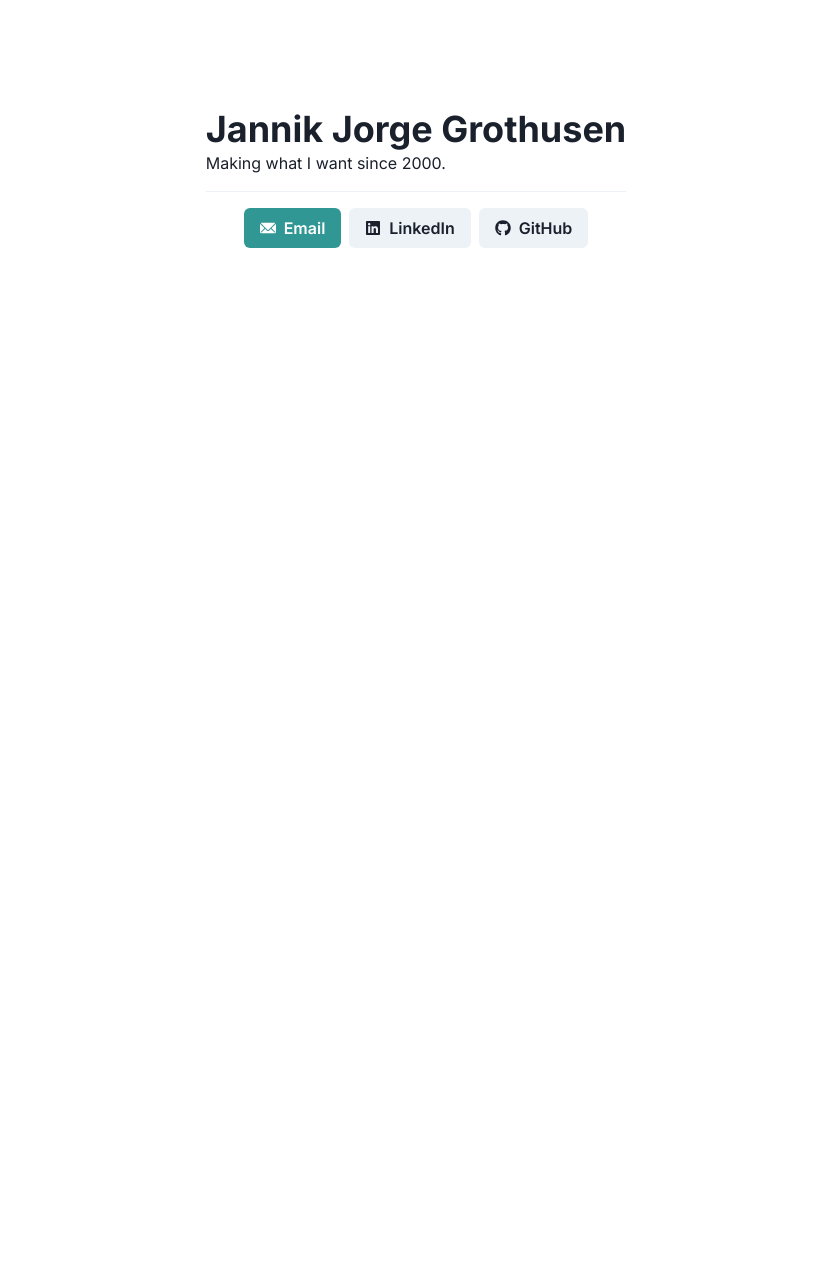
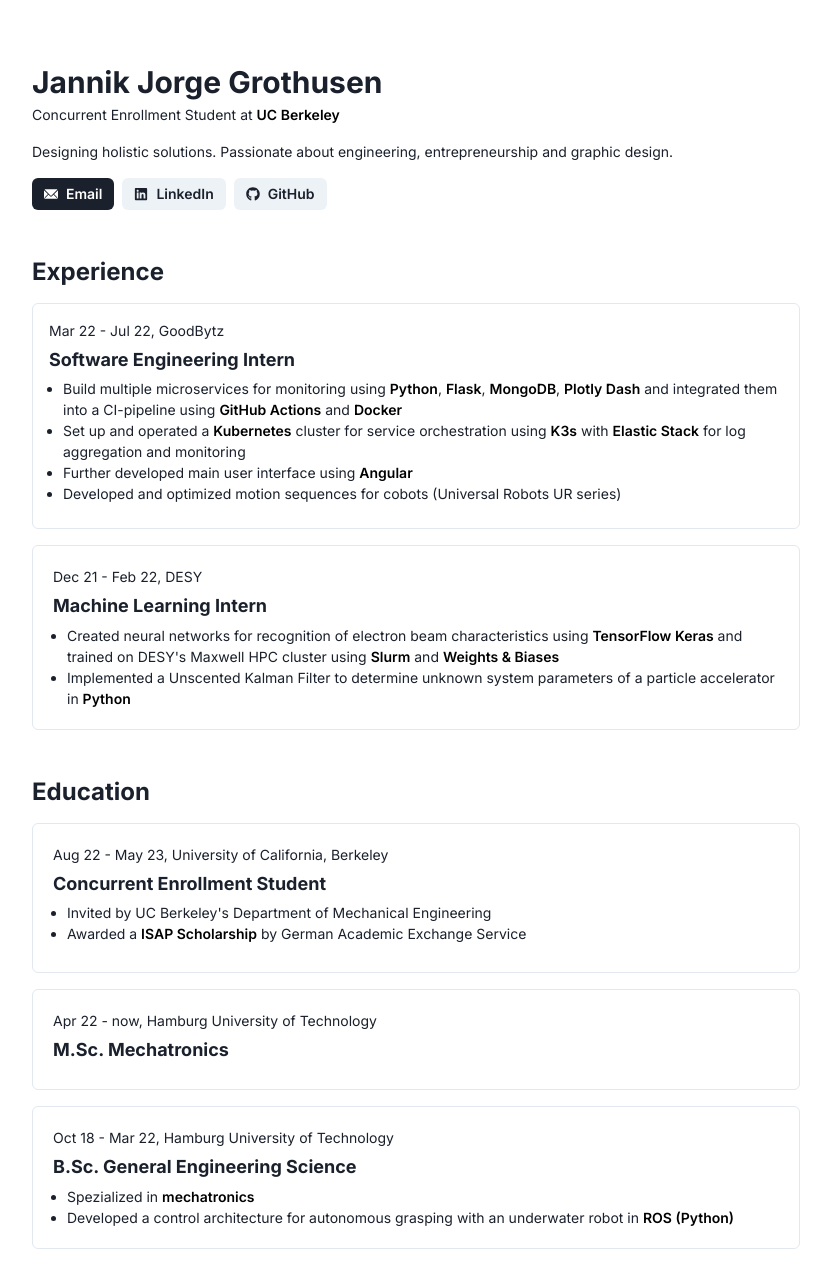
Before and after one commit to J4nn1K/personal-website, a Next.js app: page / in a window 1280 px wide. Shown: the whole page, without its empty margins (224-1055 px from the left). Before the commit the page ends 800 px from the top, so only its background shows below. Built offline with nearby package versions, Linux system fonts and the light colour scheme.

Commit message:
Add static content for experience and education sections

```diff
--- a/pages/index.js
+++ b/pages/index.js
@@ -3,28 +3,37 @@ import '@fontsource/inter/600.css'
 import '@fontsource/inter/700.css'
 import '@fontsource/inter/800.css'
 
-import { FaLinkedin, FaGithub } from 'react-icons/fa'
+import { FaLinkedin, FaGithub, FaExternalLinkAlt } from 'react-icons/fa'
 
 import Head from 'next/head'
 import {
   ChakraProvider,
   extendTheme,
   Box,
+  Flex,
   Stack,
   Text,
   Heading,
   Button,
+  ButtonGroup,
+  LinkBox,
   Link,
   Center,
   Divider,
+  Highlight,
+  UnorderedList,
+  ListItem
 } from '@chakra-ui/react'
-import { EmailIcon } from '@chakra-ui/icons'
+import { EmailIcon, ExternalLinkIcon } from '@chakra-ui/icons'
 
 
 const theme = extendTheme({
   fonts: {
     heading: 'Inter, sans-serif',
     body: 'Inter, sans-serif',
+  },
+  fontSizes: {
+    sm: '14px',
   }
 })
 
@@ -33,7 +42,7 @@ export default function Home() {
   return (
     <div>
       <Head>
-        <title>Jannik Jorge Grothusen</title>
+        <title>Jannik Grothusen</title>
         <meta name="viewport" content="initial-scale=1.0, width=device-width" />
         <meta name="theme-color" content="#F5F5F5" media="(prefers-color-scheme: light)" />
         <meta name="theme-color" content="#0D0D0D" media="(prefers-color-scheme: dark)" />
@@ -42,15 +51,24 @@ export default function Home() {
       </Head>
 
       <ChakraProvider theme={theme}>
-        <Center>
-
-          <Box m={2} pt={100}>
-            <Heading>Jannik Jorge Grothusen</Heading>
-            <Text>Making what I want since 2000.</Text>
-            <Divider my={4} />
-            <Center>
-              <Stack direction='row' spacing={2}>
-                <Button as='a' target='_blank' leftIcon={<EmailIcon />} href='mailto:jannik@grothusen.de' colorScheme='teal'>
+        <Flex m={8} justifyContent='center'>
+          <Box maxW='3xl'>
+            <Heading mt={8} mb={1} fontSize='3xl'>Jannik Jorge Grothusen</Heading>
+            <Text mb={4} fontSize='sm'>
+              <Highlight query='UC Berkeley' styles={{ py: '1', fontWeight: '600' }}>
+                Concurrent Enrollment Student at UC Berkeley
+              </Highlight>
+            </Text>
+            <Text fontSize='sm'>
+              Designing holistic solutions. Passionate about engineering, entrepreneurship and graphic design.
+            </Text>
+            {/* <Text>
+              Helping developers build a faster web. Teaching about web development, serverless, and React / Next.js.
+            </Text> */}
+            <ButtonGroup mt={4} size='sm'>
+              <Button as='a' target='_blank' leftIcon={<EmailIcon />} href='mailto:jannik@grothusen.de' color='white' background='gray.800' _hover={{ bg: 'black' }} _active={{ bg: 'black' }}>
+                {/* <Button as='a' target='_blank' leftIcon={<EmailIcon />} href='mailto:jannik@grothusen.de' colorScheme='teal'> */}
+                {/* <Button as='a' target='_blank' leftIcon={<EmailIcon />} href='mailto:jannik@grothusen.de'> */}
                 Email
               </Button>
               <Button as='a' target='_blank' leftIcon={<FaLinkedin />} href='https://www.linkedin.com/in/jannikjorgegrothusen/'>
@@ -59,17 +77,96 @@ export default function Home() {
               <Button as='a' target='_blank' leftIcon={<FaGithub />} href='https://github.com/J4nn1K/'>
                 GitHub
               </Button>
+            </ButtonGroup>
+            {/* <Heading mt={12} mb={4}>Skills</Heading> */}
+
+            <Heading mt={12} mb={4} fontSize='2xl'>Experience</Heading>
+
+            <Stack spacing={4}>
+              <Box fontSize='sm' as='article' p='4' borderWidth='1px' rounded='md'>
+                <Box >
+                  Mar 22 - Jul 22, <Link as='a' href='https://goodbytz.com/' target='_blank'>GoodBytz</Link>
+                </Box>
+                <Heading fontSize='18px' my='2'>
+                  Software Engineering Intern
+                </Heading>
+                <UnorderedList mb='2'>
+                  <ListItem><Highlight query={['Python', 'Flask', 'MongoDB', 'Plotly Dash', 'GitHub Actions', 'Docker']} styles={{ py: '1', fontWeight: '600' }}>Build multiple microservices for monitoring using Python, Flask, MongoDB, Plotly Dash and integrated them into a CI-pipeline using GitHub Actions and Docker</Highlight></ListItem>
+                  <ListItem><Highlight query={['Kubernetes', 'K3s', 'Elastic Stack']} styles={{ py: '1', fontWeight: '600' }}>Set up and operated a Kubernetes cluster for service orchestration using K3s with Elastic Stack for log aggregation and monitoring</Highlight></ListItem>
+                  <ListItem><Highlight query={['Angular']} styles={{ py: '1', fontWeight: '600' }}>Further developed main user interface using Angular</Highlight></ListItem>
+                  <ListItem>Developed and optimized motion sequences for cobots (Universal Robots UR series)</ListItem>
+                </UnorderedList>
+                {/* <Text mb='2' noOfLines='3'>
+                  Lorem ipsum dolor sit amet, consetetur sadipscing elitr, sed diam nonumy eirmod tempor invidunt ut labore et dolore magna aliquyam erat, sed diam voluptua. At vero eos et accusam et justo duo dolores et ea rebum. Stet clita kasd gubergren, no sea takimata sanctus est Lorem ipsum dolor sit amet. Lorem ipsum dolor sit amet, consetetur sadipscing elitr, sed diam nonumy eirmod tempor invidunt ut labore et dolore magna aliquyam erat, sed diam voluptua. At vero eos et accusam et justo duo dolores et ea rebum. Stet clita kasd gubergren, no sea takimata sanctus est Lorem ipsum dolor sit amet.
+                </Text> */}
+                {/* <Text fontWeight='bold'>Technologies:</Text><Text>Python, Flask, Angular, REST API, Git, GitHub Actions, Docker, Kubernetes</Text> */}
+                {/* <Link as='a' color='teal.400' href='#' fontWeight='bold'>
+                  Read more
+                </Link> */}
+              </Box>
+              <Box fontSize='sm' as='article' p='5' borderWidth='1px' rounded='md'>
+                <Box>
+                  Dec 21 - Feb 22, <Link as='a' href='https://www.desy.de/' target='_blank'>DESY</Link>
+                </Box>
+                <Heading fontSize='18px' my='2'>
+                  Machine Learning Intern
+                </Heading>
+                <UnorderedList>
+                  <ListItem><Highlight query={['TensorFlow Keras', 'Slurm', 'Weights & Biases']} styles={{ py: '1', fontWeight: '600' }}>Created neural networks for recognition of electron beam characteristics using TensorFlow Keras and trained on DESY's Maxwell HPC cluster using Slurm and Weights & Biases</Highlight></ListItem>
+                  <ListItem><Highlight query={['Python']} styles={{ py: '1', fontWeight: '600' }}>Implemented a Unscented Kalman Filter to determine unknown system parameters of a particle accelerator in Python</Highlight></ListItem>
+
+                </UnorderedList>
+              </Box>
             </Stack>
-            </Center>
 
-            {/* <Box p={5} shadow='md' borderWidth='1px'>
-              <Heading fontSize='xl'>GoodBytz GmbH</Heading>
-              <Text mt={4}>The future can be even brighter but a goal without a plan is just a wish</Text>
-            </Box> */}
+            <Heading mt={12} mb={4} fontSize='2xl'>Education</Heading>
+            <Stack spacing={4}>
+              <Box fontSize='sm' as='article' p='5' borderWidth='1px' rounded='md'>
+                <Box>
+                  Aug 22 - May 23, University of California, Berkeley
+                </Box>
+                <Heading fontSize='18px' my='2'>
+                  Concurrent Enrollment Student
+                </Heading>
+                <UnorderedList mb='2'>
+                  <ListItem>Invited by UC Berkeley's Department of Mechanical Engineering</ListItem>
+                  <ListItem><Highlight query={['ISAP Scholarship']} styles={{ py: '1', fontWeight: '600' }}>Awarded a ISAP Scholarship by German Academic Exchange Service</Highlight></ListItem>
+                </UnorderedList>
+                {/* <Text mb='3' noOfLines='3'>
+                  Lorem ipsum dolor sit amet, consetetur sadipscing elitr, sed diam nonumy eirmod tempor invidunt ut labore et dolore magna aliquyam erat, sed diam voluptua. At vero eos et accusam et justo duo dolores et ea rebum. Stet clita kasd gubergren, no sea takimata sanctus est Lorem ipsum dolor sit amet. Lorem ipsum dolor sit amet, consetetur sadipscing elitr, sed diam nonumy eirmod tempor invidunt ut labore et dolore magna aliquyam erat, sed diam voluptua. At vero eos et accusam et justo duo dolores et ea rebum. Stet clita kasd gubergren, no sea takimata sanctus est Lorem ipsum dolor sit amet.
+                </Text> */}
+                {/* <Text fontWeight='bold'>Technologies:</Text><Text>Python, Flask, Angular, REST API, Git, GitHub Actions, Docker, Kubernetes</Text> */}
+              </Box>
+              <Box fontSize='sm' as='article' p='5' borderWidth='1px' rounded='md'>
+                <Box>
+                  Apr 22 - now, Hamburg University of Technology
+                </Box>
+                <Heading fontSize='18px' my='2'>
+                  M.Sc. Mechatronics
+                </Heading>
+                {/* <Text mb='3' noOfLines='3'>
+                  Lorem ipsum dolor sit amet, consetetur sadipscing elitr, sed diam nonumy eirmod tempor invidunt ut labore et dolore magna aliquyam erat, sed diam voluptua. At vero eos et accusam et justo duo dolores et ea rebum. Stet clita kasd gubergren, no sea takimata sanctus est Lorem ipsum dolor sit amet. Lorem ipsum dolor sit amet, consetetur sadipscing elitr, sed diam nonumy eirmod tempor invidunt ut labore et dolore magna aliquyam erat, sed diam voluptua. At vero eos et accusam et justo duo dolores et ea rebum. Stet clita kasd gubergren, no sea takimata sanctus est Lorem ipsum dolor sit amet.
+                </Text> */}
+                {/* <Text fontWeight='bold'>Technologies:</Text><Text>Python, Flask, Angular, REST API, Git, GitHub Actions, Docker, Kubernetes</Text> */}
+              </Box>
+              <Box fontSize='sm' as='article' p='5' borderWidth='1px' rounded='md'>
+                <Box>
+                  Oct 18 - Mar 22, Hamburg University of Technology
+                </Box>
+                <Heading fontSize='18px' my='2'>
+                  B.Sc. General Engineering Science
+                </Heading>
+                <UnorderedList>
+                  <ListItem><Highlight query={['mechatronics']} styles={{ py: '1', fontWeight: '600' }}>Spezialized in mechatronics</Highlight></ListItem>
+                  <ListItem><Highlight query={['ROS (Python)']} styles={{ py: '1', fontWeight: '600' }}>Developed a control architecture for autonomous grasping with an underwater robot in ROS (Python)</Highlight></ListItem>
+                </UnorderedList>
 
+                {/* <Text fontWeight='bold'>Technologies:</Text><Text>Python, Flask, Angular, REST API, Git, GitHub Actions, Docker, Kubernetes</Text> */}
+              </Box>
+            </Stack>
           </Box>
 
-        </Center>
+        </Flex>
       </ChakraProvider>
     </div>
   )
```
Lines whose indentation alone changed are shown as unchanged.
